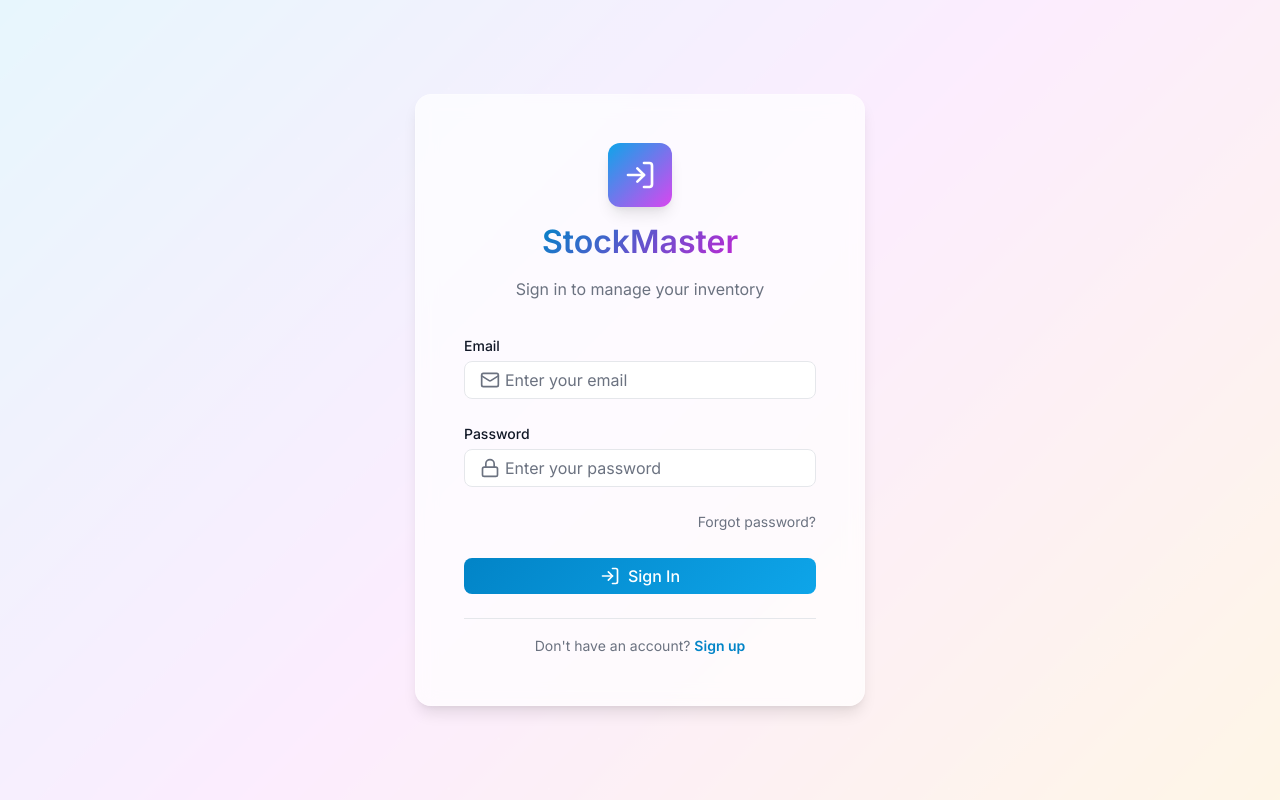
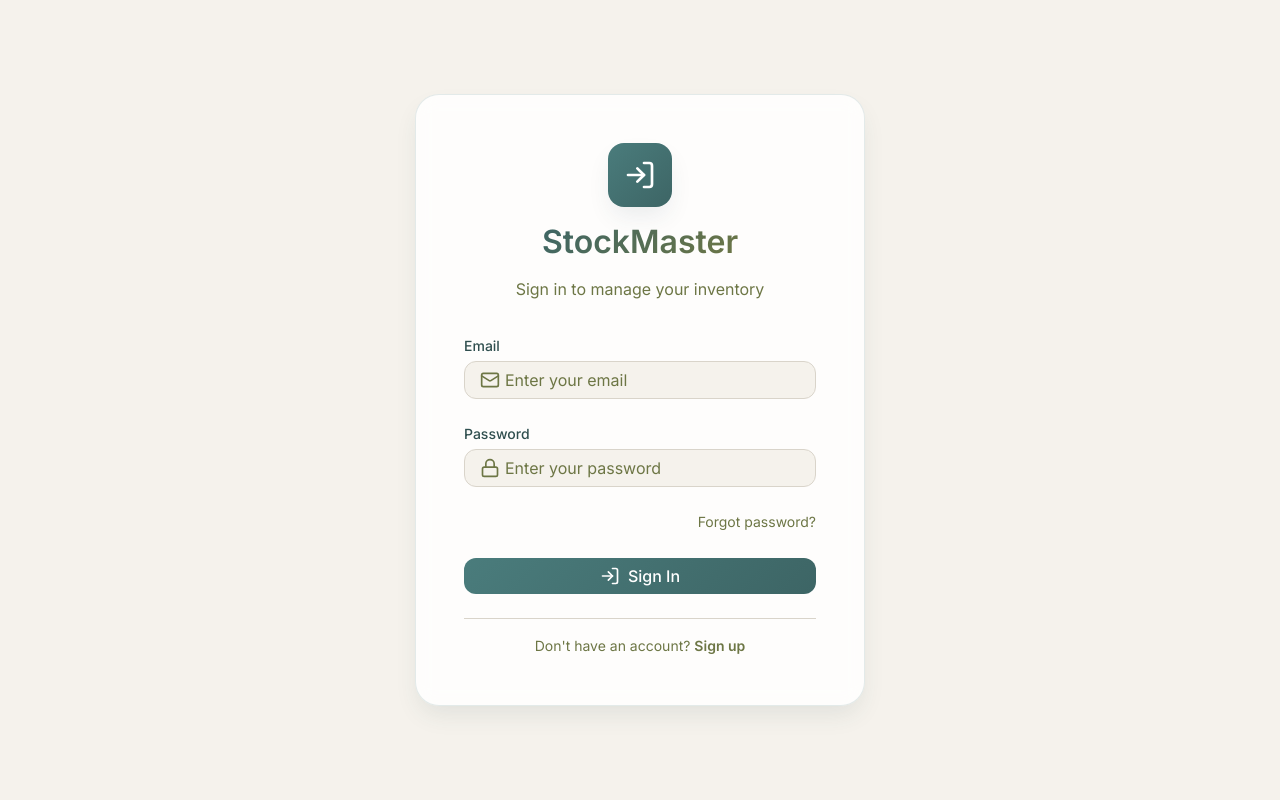
Before and after one commit to swarajpanmand/spitxUdoo, a React (Vite) app in the folder client/: page /login in a window 1280 px wide. Built offline with nearby package versions, Linux system fonts and the light colour scheme.

Commit message:
color schema

```diff
--- a/client/src/components/layout/Sidebar.css
+++ b/client/src/components/layout/Sidebar.css
@@ -62,13 +62,13 @@
 }
 
 .sidebar-link-active {
-    background: linear-gradient(135deg, var(--primary-500) 0%, var(--secondary-500) 100%);
+    background: linear-gradient(135deg, var(--teal-500) 0%, var(--olive-600) 100%);
     color: white;
     box-shadow: var(--shadow-md);
 }
 
 .sidebar-link-active:hover {
-    background: linear-gradient(135deg, var(--primary-600) 0%, var(--secondary-600) 100%);
+    background: linear-gradient(135deg, var(--teal-600) 0%, var(--olive-700) 100%);
     color: white;
 }
 
--- a/client/src/components/ui/Button.css
+++ b/client/src/components/ui/Button.css
@@ -45,31 +45,31 @@
 
 /* Variants */
 .btn-primary {
-    background: linear-gradient(135deg, var(--primary-600) 0%, var(--primary-500) 100%);
+    background: linear-gradient(135deg, var(--teal-500) 0%, var(--teal-600) 100%);
     color: white;
 }
 
 .btn-primary:not(:disabled):hover {
-    background: linear-gradient(135deg, var(--primary-700) 0%, var(--primary-600) 100%);
+    background: linear-gradient(135deg, var(--teal-600) 0%, var(--teal-700) 100%);
 }
 
 .btn-secondary {
-    background: linear-gradient(135deg, var(--secondary-600) 0%, var(--secondary-500) 100%);
+    background: linear-gradient(135deg, var(--mustard-400) 0%, var(--mustard-500) 100%);
     color: white;
 }
 
 .btn-secondary:not(:disabled):hover {
-    background: linear-gradient(135deg, var(--secondary-700) 0%, var(--secondary-600) 100%);
+    background: linear-gradient(135deg, var(--mustard-500) 0%, var(--mustard-600) 100%);
 }
 
 .btn-outline {
     background: transparent;
-    border: 2px solid var(--primary-500);
-    color: var(--primary-600);
+    border: 2px solid var(--teal-500);
+    color: var(--teal-600);
 }
 
 .btn-outline:not(:disabled):hover {
-    background: var(--primary-50);
+    background: var(--teal-50);
 }
 
 .btn-ghost {
--- a/client/src/components/ui/Input.css
+++ b/client/src/components/ui/Input.css
@@ -34,8 +34,8 @@
 
 .input:focus {
     outline: none;
-    border-color: var(--primary-500);
-    box-shadow: 0 0 0 3px rgba(14, 165, 233, 0.1);
+    border-color: var(--teal-500);
+    box-shadow: 0 0 0 3px rgba(74, 124, 124, 0.1);
 }
 
 .input-with-icon {
--- a/client/src/pages/Dashboard.css
+++ b/client/src/pages/Dashboard.css
@@ -103,7 +103,7 @@
     width: 40px;
     height: 40px;
     border-radius: var(--radius-md);
-    background: linear-gradient(135deg, var(--primary-500) 0%, var(--secondary-500) 100%);
+    background: linear-gradient(135deg, var(--teal-500) 0%, var(--olive-500) 100%);
     color: white;
     display: flex;
     align-items: center;
@@ -126,7 +126,7 @@
 
 .activity-ref {
     font-weight: 600;
-    color: var(--primary-600);
+    color: var(--teal-600);
 }
 
 .activity-time {
--- a/client/src/pages/Products.css
+++ b/client/src/pages/Products.css
@@ -134,9 +134,9 @@
 }
 
 .action-btn-edit:hover {
-    background: var(--primary-50);
-    border-color: var(--primary-500);
-    color: var(--primary-600);
+    background: var(--teal-50);
+    border-color: var(--teal-500);
+    color: var(--teal-600);
 }
 
 .action-btn-delete:hover {
--- /dev/null
+++ b/client/src/styles/colorSchema.js
@@ -0,0 +1,143 @@
+// StockMaster Dashboard Color Schema
+// Premium Pastel Theme - Teal, Olive Green, Mustard Yellow
+
+export const colors = {
+    // Teal Shades (Primary)
+    teal: {
+        50: '#e6f4f4',
+        100: '#b3e0e0',
+        200: '#80cccc',
+        300: '#4db8b8',
+        400: '#1aa4a4',
+        500: '#4a7c7c',  // Main teal
+        600: '#3d6565',
+        700: '#2f4e4e',
+        800: '#223737',
+        900: '#152020',
+    },
+
+    // Olive Green Shades (Secondary/Success)
+    olive: {
+        50: '#f4f5ed',
+        100: '#e3e7cc',
+        200: '#d2d9ab',
+        300: '#c1cb8a',
+        400: '#b0bd69',
+        500: '#8a9456',  // Main olive
+        600: '#6d7645',
+        700: '#515833',
+        800: '#343a22',
+        900: '#1a1d11',
+    },
+
+    // Mustard Yellow Shades (Accent/Warning)
+    mustard: {
+        50: '#fef9e6',
+        100: '#fceeb3',
+        200: '#fae380',
+        300: '#f8d84d',
+        400: '#f6cd1a',  // Bright mustard
+        500: '#d4a817',  // Main mustard
+        600: '#a68312',
+        700: '#785e0d',
+        800: '#4a3908',
+        900: '#1c1403',
+    },
+
+    // Neutral Pastels
+    cream: {
+        50: '#fdfcfa',
+        100: '#f9f7f3',
+        200: '#f5f2ec',  // Main background
+        300: '#f1ede5',
+        400: '#ede8de',
+        500: '#d9d4ca',  // Borders
+        600: '#c5c0b6',
+        700: '#b1aca2',
+        800: '#9d988e',
+        900: '#89847a',
+    },
+
+    // Error/Danger (Muted Red)
+    error: {
+        50: '#fef2f2',
+        500: '#d97777',
+        700: '#a34545',
+    },
+
+    // Semantic Colors
+    semantic: {
+        background: '#f5f2ec',      // Warm cream
+        surface: '#ffffff',          // White cards
+        textPrimary: '#2f4e4e',     // Dark teal
+        textSecondary: '#6d7645',   // Olive
+        border: '#d9d4ca',          // Soft cream
+        shadow: 'rgba(47, 78, 78, 0.08)',
+    },
+};
+
+// Gradient Combinations
+export const gradients = {
+    primary: 'linear-gradient(135deg, #4a7c7c 0%, #3d6565 100%)',        // Teal
+    secondary: 'linear-gradient(135deg, #8a9456 0%, #6d7645 100%)',     // Olive
+    accent: 'linear-gradient(135deg, #f6cd1a 0%, #d4a817 100%)',        // Mustard
+    mixed: 'linear-gradient(135deg, #4a7c7c 0%, #8a9456 100%)',         // Teal to Olive
+    text: 'linear-gradient(135deg, #3d6565 0%, #6d7645 100%)',          // Teal to Olive (darker)
+};
+
+// Shadow Styles
+export const shadows = {
+    sm: '0 1px 3px 0 rgba(47, 78, 78, 0.06)',
+    md: '0 4px 8px -2px rgba(47, 78, 78, 0.08)',
+    lg: '0 12px 24px -4px rgba(47, 78, 78, 0.1)',
+    xl: '0 20px 32px -8px rgba(47, 78, 78, 0.12)',
+};
+
+// Border Radius
+export const radius = {
+    sm: '0.5rem',
+    md: '0.75rem',
+    lg: '1rem',
+    xl: '1.5rem',
+    full: '9999px',
+};
+
+// Spacing
+export const spacing = {
+    xs: '0.25rem',
+    sm: '0.5rem',
+    md: '1rem',
+    lg: '1.5rem',
+    xl: '2rem',
+    '2xl': '3rem',
+};
+
+// Transitions
+export const transitions = {
+    fast: '150ms cubic-bezier(0.4, 0, 0.2, 1)',
+    base: '250ms cubic-bezier(0.4, 0, 0.2, 1)',
+    slow: '350ms cubic-bezier(0.4, 0, 0.2, 1)',
+};
+
+// Usage Examples:
+// import { colors, gradients } from './colorSchema';
+//
+// const button = {
+//   background: gradients.primary,
+//   color: colors.semantic.surface,
+// };
+//
+// const card = {
+//   background: colors.semantic.surface,
+//   borderColor: colors.semantic.border,
+//   boxShadow: shadows.md,
+// };
+
+export default {
+    colors,
+    gradients,
+    shadows,
+    radius,
+    spacing,
+    transitions,
+};
--- a/client/src/styles/global.css
+++ b/client/src/styles/global.css
@@ -1,71 +1,77 @@
 :root {
-  /* Primary Colors */
-  --primary-50: #f0f9ff;
-  --primary-100: #e0f2fe;
-  --primary-200: #bae6fd;
-  --primary-300: #7dd3fc;
-  --primary-400: #38bdf8;
-  --primary-500: #0ea5e9;
-  --primary-600: #0284c7;
-  --primary-700: #0369a1;
-  --primary-800: #075985;
-  --primary-900: #0c4a6e;
+    /* Premium Pastel Palette - Inspired by Flight Dashboard */
 
-  /* Secondary Colors */
-  --secondary-50: #fdf4ff;
-  --secondary-100: #fae8ff;
-  --secondary-200: #f5d0fe;
-  --secondary-300: #f0abfc;
-  --secondary-400: #e879f9;
-  --secondary-500: #d946ef;
-  --secondary-600: #c026d3;
-  --secondary-700: #a21caf;
-  --secondary-800: #86198f;
-  --secondary-900: #701a75;
+    /* Teal Shades */
+    --teal-50: #e6f4f4;
+    --teal-100: #b3e0e0;
+    --teal-200: #80cccc;
+    --teal-300: #4db8b8;
+    --teal-400: #1aa4a4;
+    --teal-500: #4a7c7c;
+    --teal-600: #3d6565;
+    --teal-700: #2f4e4e;
+    --teal-800: #223737;
+    --teal-900: #152020;
 
-  /* Accent Colors */
-  --accent-50: #fef3c7;
-  --accent-100: #fde68a;
-  --accent-200: #fcd34d;
-  --accent-300: #fbbf24;
-  --accent-400: #f59e0b;
-  --accent-500: #d97706;
-  --accent-600: #b45309;
+    /* Olive Green Shades */
+    --olive-50: #f4f5ed;
+    --olive-100: #e3e7cc;
+    --olive-200: #d2d9ab;
+    --olive-300: #c1cb8a;
+    --olive-400: #b0bd69;
+    --olive-500: #8a9456;
+    --olive-600: #6d7645;
+    --olive-700: #515833;
+    --olive-800: #343a22;
+    --olive-900: #1a1d11;
 
-  /* Success */
-  --success-50: #f0fdf4;
-  --success-500: #22c55e;
-  --success-700: #15803d;
+    /* Mustard Yellow Shades */
+    --mustard-50: #fef9e6;
+    --mustard-100: #fceeb3;
+    --mustard-200: #fae380;
+    --mustard-300: #f8d84d;
+    --mustard-400: #f6cd1a;
+    --mustard-500: #d4a817;
+    --mustard-600: #a68312;
+    --mustard-700: #785e0d;
+    --mustard-800: #4a3908;
+    --mustard-900: #1c1403;
 
-  /* Warning */
-  --warning-50: #fffbeb;
-  --warning-500: #f59e0b;
-  --warning-700: #b45309;
-
-  /* Error */
-  --error-50: #fef2f2;
-  --error-500: #ef4444;
-  --error-700: #b91c1c;
-
-  /* Neutral Colors */
-  --gray-50: #f9fafb;
-  --gray-100: #f3f4f6;
-  --gray-200: #e5e7eb;
-  --gray-300: #d1d5db;
-  --gray-400: #9ca3af;
-  --gray-500: #6b7280;
-  --gray-600: #4b5563;
-  --gray-700: #374151;
-  --gray-800: #1f2937;
-  --gray-900: #111827;
+    /* Neutral Pastels */
+    --cream-50: #fdfcfa;
+    --cream-100: #f9f7f3;
+    --cream-200: #f5f2ec;
+    --cream-300: #f1ede5;
+    --cream-400: #ede8de;
+    --cream-500: #d9d4ca;
+    --cream-600: #c5c0b6;
+    --cream-700: #b1aca2;
+    --cream-800: #9d988e;
+    --cream-900: #89847a;
 
     /* Semantic Colors */
-  --background: #ffffff;
-  --surface: #f9fafb;
-  --text-primary: #111827;
-  --text-secondary: #6b7280;
-  --border: #e5e7eb;
-  --shadow: rgba(0, 0, 0, 0.1);
+    --background: #f5f2ec;
+    --surface: #ffffff;
+    --text-primary: #2f4e4e;
+    --text-secondary: #6d7645;
+    --border: #d9d4ca;
+    --shadow: rgba(47, 78, 78, 0.08);
+
+
+    /* Success - Olive Green */
+    --success-50: #f4f5ed;
+    --success-500: #8a9456;
+    --success-700: #515833;
+
+    /* Warning - Mustard Yellow */
+    --warning-50: #fef9e6;
+    --warning-500: #f6cd1a;
+    --warning-700: #785e0d;
+
+    /* Error - Muted Red */
+    --error-50: #fef2f2;
+    --error-500: #d97777;
+    --error-700: #a34545;
 
     /* Spacing */
     --spacing-xs: 0.25rem;
@@ -76,10 +82,10 @@
     --spacing-2xl: 3rem;
 
     /* Border Radius */
-  --radius-sm: 0.375rem;
-  --radius-md: 0.5rem;
-  --radius-lg: 0.75rem;
-  --radius-xl: 1rem;
+    --radius-sm: 0.5rem;
+    --radius-md: 0.75rem;
+    --radius-lg: 1rem;
+    --radius-xl: 1.5rem;
     --radius-full: 9999px;
 
     /* Transitions */
@@ -87,15 +93,15 @@
     --transition-base: 250ms cubic-bezier(0.4, 0, 0.2, 1);
     --transition-slow: 350ms cubic-bezier(0.4, 0, 0.2, 1);
 
-  /* Shadows */
-  --shadow-sm: 0 1px 2px 0 rgba(0, 0, 0, 0.05);
-  --shadow-md: 0 4px 6px -1px rgba(0, 0, 0, 0.1), 0 2px 4px -1px rgba(0, 0, 0, 0.06);
-  --shadow-lg: 0 10px 15px -3px rgba(0, 0, 0, 0.1), 0 4px 6px -2px rgba(0, 0, 0, 0.05);
-  --shadow-xl: 0 20px 25px -5px rgba(0, 0, 0, 0.1), 0 10px 10px -5px rgba(0, 0, 0, 0.04);
+    /* Shadows - Softer */
+    --shadow-sm: 0 1px 3px 0 rgba(47, 78, 78, 0.06);
+    --shadow-md: 0 4px 8px -2px rgba(47, 78, 78, 0.08);
+    --shadow-lg: 0 12px 24px -4px rgba(47, 78, 78, 0.1);
+    --shadow-xl: 0 20px 32px -8px rgba(47, 78, 78, 0.12);
 
     /* Glassmorphism */
-  --glass-bg: rgba(255, 255, 255, 0.7);
-  --glass-border: rgba(255, 255, 255, 0.18);
+    --glass-bg: rgba(255, 255, 255, 0.85);
+    --glass-border: rgba(74, 124, 124, 0.15);
 }
 
 /* Dark Mode */
@@ -133,18 +139,40 @@ body {
 }
 
 /* Typography */
-h1, h2, h3, h4, h5, h6 {
+h1,
+h2,
+h3,
+h4,
+h5,
+h6 {
     font-weight: 600;
     line-height: 1.2;
     margin-bottom: var(--spacing-md);
 }
 
-h1 { font-size: 2.5rem; }
-h2 { font-size: 2rem; }
-h3 { font-size: 1.75rem; }
-h4 { font-size: 1.5rem; }
-h5 { font-size: 1.25rem; }
-h6 { font-size: 1rem; }
+h1 {
+    font-size: 2.5rem;
+}
+
+h2 {
+    font-size: 2rem;
+}
+
+h3 {
+    font-size: 1.75rem;
+}
+
+h4 {
+    font-size: 1.5rem;
+}
+
+h5 {
+    font-size: 1.25rem;
+}
+
+h6 {
+    font-size: 1rem;
+}
 
 p {
     margin-bottom: var(--spacing-md);
@@ -188,9 +216,17 @@ a:hover {
     justify-content: space-between;
 }
 
-.gap-sm { gap: var(--spacing-sm); }
-.gap-md { gap: var(--spacing-md); }
-.gap-lg { gap: var(--spacing-lg); }
+.gap-sm {
+    gap: var(--spacing-sm);
+}
+
+.gap-md {
+    gap: var(--spacing-md);
+}
+
+.gap-lg {
+    gap: var(--spacing-lg);
+}
 
 .text-center {
     text-align: center;
@@ -242,11 +278,19 @@ a:hover {
 
 /* Gradient Background */
 .gradient-bg {
-  background: linear-gradient(135deg, var(--primary-500) 0%, var(--secondary-500) 100%);
+    background: linear-gradient(135deg, var(--teal-500) 0%, var(--teal-600) 100%);
+}
+
+.gradient-bg-mustard {
+    background: linear-gradient(135deg, var(--mustard-400) 0%, var(--mustard-500) 100%);
+}
+
+.gradient-bg-olive {
+    background: linear-gradient(135deg, var(--olive-500) 0%, var(--olive-600) 100%);
 }
 
 .gradient-text {
-  background: linear-gradient(135deg, var(--primary-600) 0%, var(--secondary-600) 100%);
+    background: linear-gradient(135deg, var(--teal-600) 0%, var(--olive-600) 100%);
     -webkit-background-clip: text;
     -webkit-text-fill-color: transparent;
     background-clip: text;
@@ -258,6 +302,7 @@ a:hover {
         opacity: 0;
         transform: translateY(10px);
     }
+
     to {
         opacity: 1;
         transform: translateY(0);
@@ -268,15 +313,19 @@ a:hover {
     from {
         transform: translateX(-100%);
     }
+
     to {
         transform: translateX(0);
     }
 }
 
 @keyframes pulse {
-  0%, 100% {
+
+    0%,
+    100% {
         opacity: 1;
     }
+
     50% {
         opacity: 0.5;
     }
```
Also changed, not shown: client/src/components/dashboard/KPICard.css (+4 -4 lines). Lines whose indentation alone changed are shown as unchanged.
